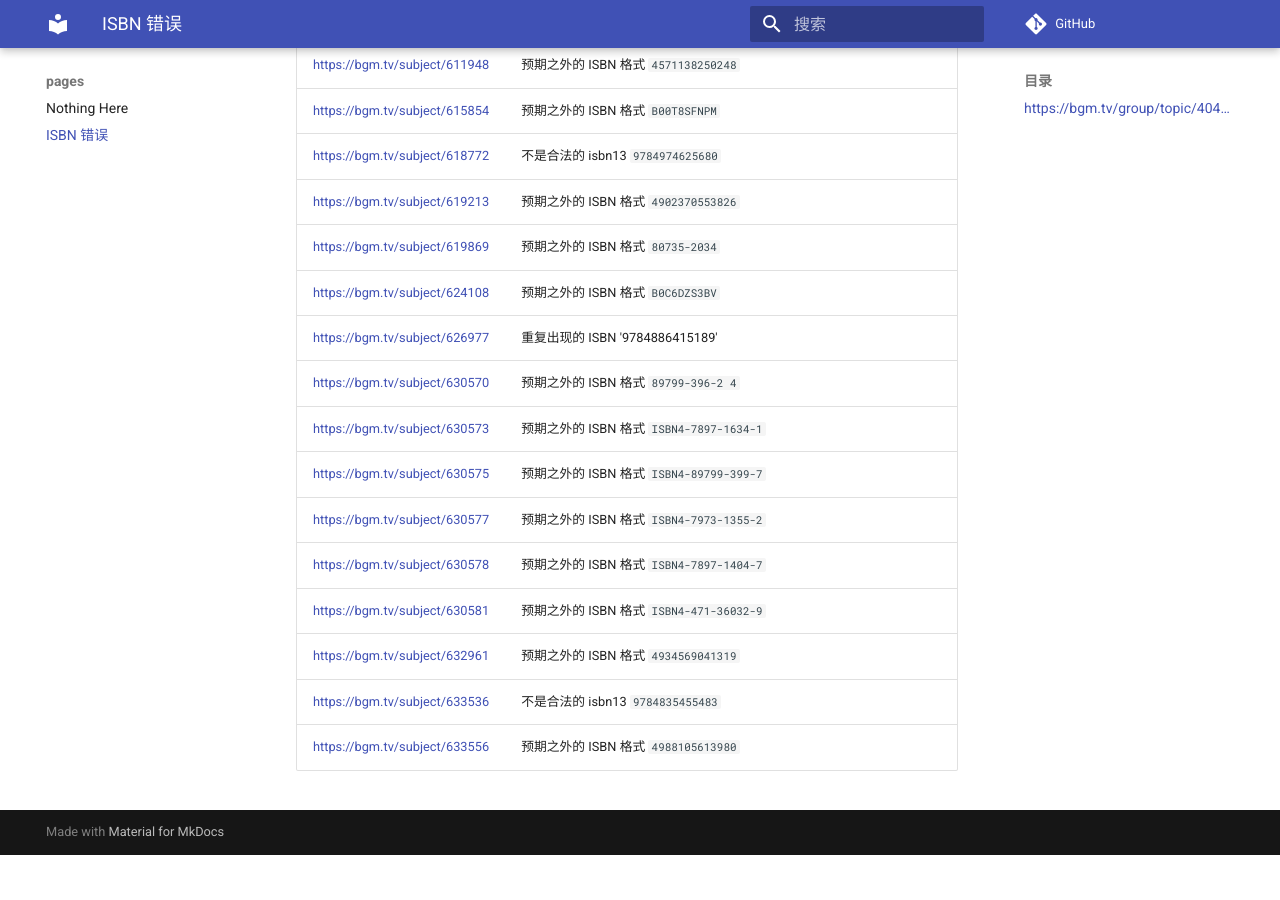
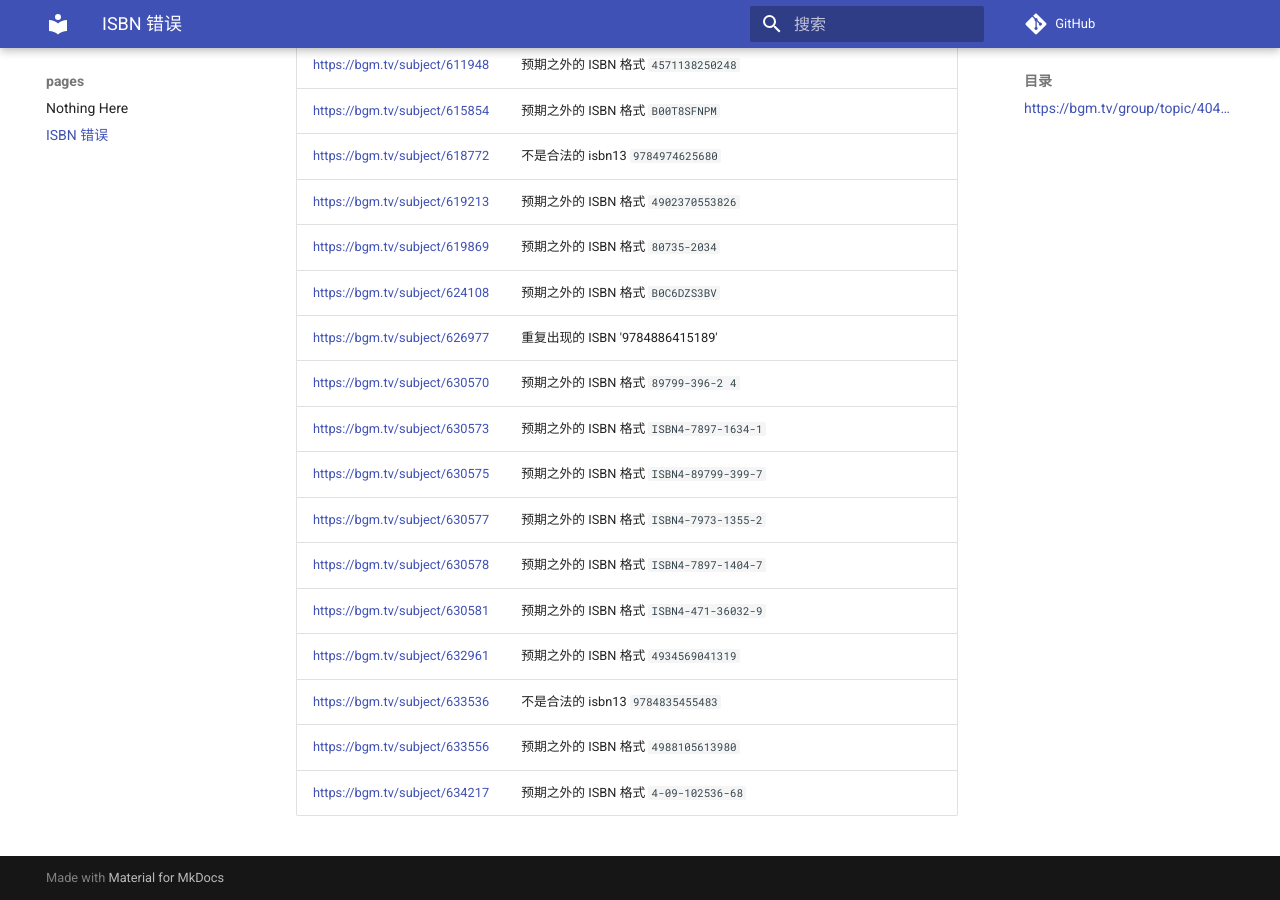
Before and after one commit to trim21/bangumi-pages, an MkDocs documentation site: the page built from docs/isbn.md, in a window 1280 px wide and 900 px high, scrolled down 9733 px. Built offline with MkDocs 1.6.1 and Material for MkDocs 9.7.7, drawn with Linux system fonts in a browser that asks for light colours; comment, search, counter and statistics services are not loaded; before the commit the page ends 10588 px from its top, so only the background shows below that; part of the change alters nothing that is shown.

Commit message:
update isbn.md

```diff
--- a/docs/isbn.md
+++ b/docs/isbn.md
@@ -1,7 +1,7 @@
 # ISBN 错误
 ## <https://bgm.tv/group/topic/404801>
 
-total 224
+total 225
 
 | url | error |
 | --- |  ---  |
@@ -229,3 +229,4 @@ total 224
 | <https://bgm.tv/subject/632961> | 预期之外的 ISBN 格式 `4934569041319` |
 | <https://bgm.tv/subject/633536> | 不是合法的 isbn13 <code>9784835455483</code> |
 | <https://bgm.tv/subject/633556> | 预期之外的 ISBN 格式 `4988105613980` |
+| <https://bgm.tv/subject/634217> | 预期之外的 ISBN 格式 `4-09-102536-68` |
```
